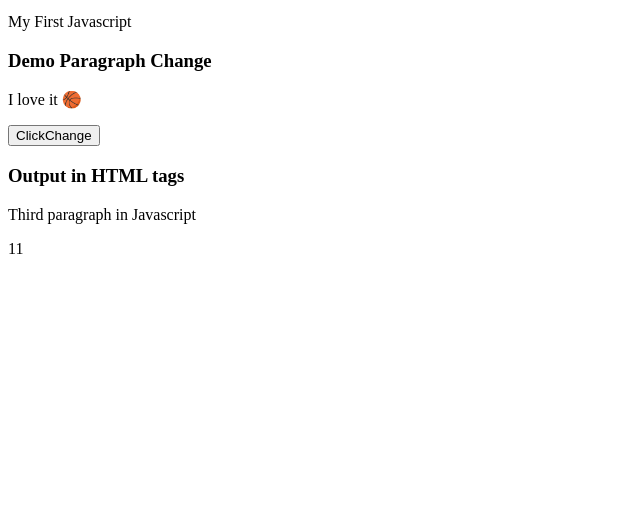
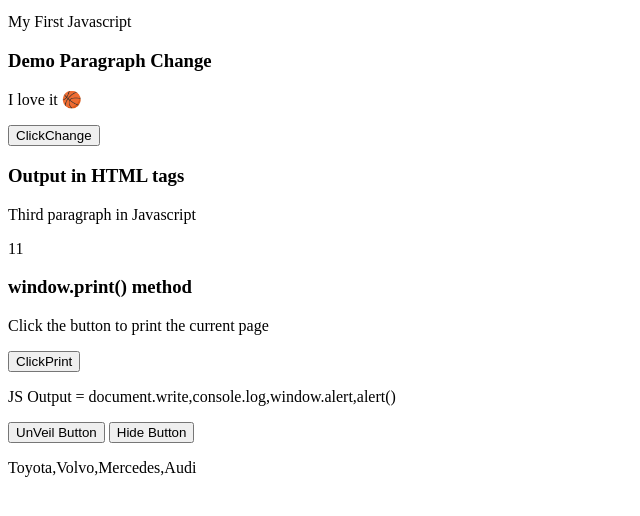
Before and after one commit to updateshie/w3schools-tute, a plain HTML site: page index.html in a window 1280 px wide. Shown: the part 104-620 px from the top of the page, without its empty margins (0-640 px from the left). Drawn offline with Linux system fonts and the light colour scheme.

Commit message:
Version 3 - Array added

```diff
--- a/index.html
+++ b/index.html
@@ -26,6 +26,23 @@
     <p>Third paragraph in Javascript</p>
     <p id="demo2"></p>
 
+    <h3>window.print() method</h3>
+
+    <p>Click the button to print the current page</p>
+
+    <button type="button" onclick="window.print()">ClickPrint</button>
+
+    <p id="outPut"></p>
+
+    <button type="button" onclick="myFunction0()">UnVeil Button</button>
+    <button type="button" onclick="myFunction1()">Hide Button</button>
+
+    <p id="demo3"></p>
+    <p id="demo4"></p>
+
+    <p id="variables"></p>
+
+    <p id="constant"></p>
 
     <script src="index.js"></script>
 </body>
--- a/index.js
+++ b/index.js
@@ -5,3 +5,44 @@ function myFunction() {
 }
 
 demo2.innerHTML = 5 + 6;
+
+var output = ["document.write", "console.log", "window.alert", "alert()"];
+console.log(output);
+outPut.innerHTML = "JS Output = " + output;
+
+
+console.log(`half of 100 is ${100 / 2}`);
+
+function myFunction0() {
+    demo3.innerHTML = "I was hidden until click";
+    demo4.innerHTML = "I was hidden until click too";
+}
+
+function myFunction1() {
+    demo3.style.display = 'none';
+    demo4.style.display = 'none';
+}
+/* var x = 5;
+var y = 6;
+var z = x + y;
+variables.innerHTML = "The value of z is: " + z;*/
+
+let x = "5" + 2 + 3;
+console.log(x);
+
+{
+    var jk = 6;
+    var kj = 5;
+    var z = jk + kj;
+
+    // let hy = 5;
+    // let yh = 6;
+    // let z = hy + yh;
+}
+
+alert(z);
+
+const motoCars = ["Segun", "Volvo", "Mercedes"];
+motoCars[0] = "Toyota";
+motoCars.push("Audi");
+constant.innerHTML = motoCars;
```
